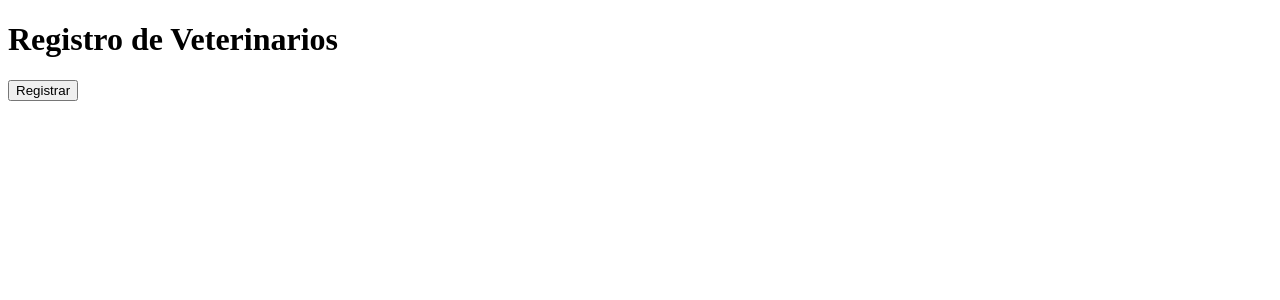
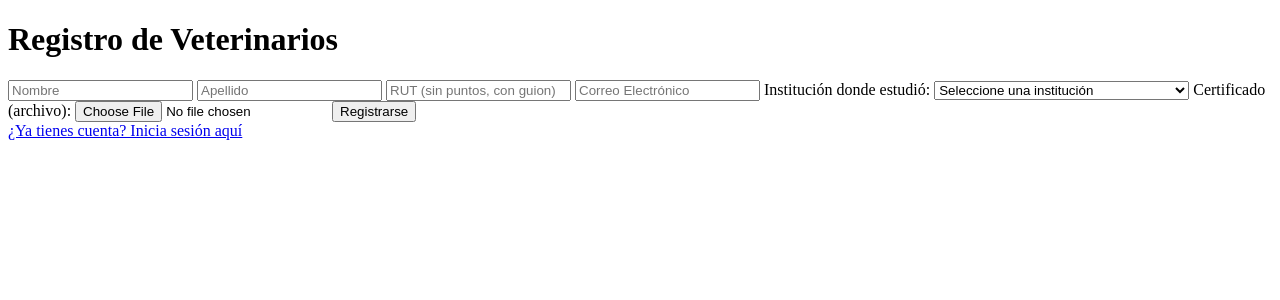
Before and after one commit to bastianp20/MascotApp, a Django app: page /registro_veterinarios/ in a window 1280 px wide. Shown: the top 300 px of the page. Run offline with Django 5.2, Linux system fonts and the light colour scheme; parts of the project's set-up code (start-up, migrations or seed data) failed here and were passed over.

Commit message:
reajustes y cambios
se han hecho reajustes en cuanto a la pagina de los veterinarios y se ha creado una carpeta en static llamada (javascript) para ir agregando todos los archivos javascript ahí

```diff
--- a/MascotApp/veterinarias/admin.py
+++ b/MascotApp/veterinarias/admin.py
@@ -1,5 +1,5 @@
 from django.contrib import admin
 
 # Register your models here.
-from .models import veterinarios
-admin.site.register(veterinarios)
+from .models import veterinario
+admin.site.register(veterinario)
--- a/MascotApp/veterinarias/forms.py
+++ b/MascotApp/veterinarias/forms.py
@@ -1,8 +1,8 @@
 # MascotApp/forms.py
 from django import forms
-from .models import veterinarios
+from .models import veterinario
 
 class RegistroVeterinarioForm(forms.ModelForm):
     class Meta:
-        model = veterinarios
-        fields = ['Nombre', 'Apellido', 'Email', 'Certificado']
+        model = veterinario
+        fields = ['nombre', 'apellido', 'rut', 'email', 'certificado', 'institucion', 'verificado']
--- a/MascotApp/veterinarias/models.py
+++ b/MascotApp/veterinarias/models.py
@@ -21,7 +21,7 @@ instituciones = [
     ('UAconcagua', 'Universidad de Aconcagua'),
 ]
 
-class Veterinario(models.Model):
+class veterinario(models.Model):
     nombre = models.CharField(max_length=200)
     apellido = models.CharField(max_length=200)
     rut = models.CharField(max_length=20)
--- a/MascotApp/veterinarias/static/veterinarios.css
+++ b/MascotApp/veterinarias/static/veterinarios.css
@@ -1,51 +1,9 @@
-body {
-    font-family: Arial, sans-serif;
-    background-color: #f2f2f2;
-    display: flex;
-    flex-direction: column;
-    align-items: center;
-    padding: 50px;
-    justify-content: center;
-    align-items: center;
-    height: 100vh;
-    margin: 0;
+#menu-toggle {
+    position: fixed;
+    top: 20px;
+    left: 20px;
+    font-size: 26px;
+    cursor: pointer;
+    z-index: 1001;
+    color: #2c3e50;
 }
-
-.login-container {
-    background-color: white;
-    padding: 30px 40px;
-    border-radius: 10px;
-    box-shadow: 0 0 15px rgba(0,0,0,0.1);
-    width: 100%;
-    max-width: 400px;
-    text-align: center;
-}
-
-h1 {
-    margin-bottom: 20px;
-    color: #333;
-}
-
-form {
-    margin-bottom: 15px;
-}
-
-.verificacion {
-    margin-top: 15px;
-    font-weight: bold;
-}
-
-.registro-link {
-    display: inline-block;
-    margin-top: 20px;
-    background-color: #4CAF50;
-    color: white;
-    padding: 10px 15px;
-    border-radius: 5px;
-    text-decoration: none;
-    transition: background-color 0.3s;
-}
-
-.registro-link:hover {
-    background-color: #45a049;
-}
--- a/MascotApp/veterinarias/templates/registro_veterinarios.html
+++ b/MascotApp/veterinarias/templates/registro_veterinarios.html
@@ -1,15 +1,57 @@
 {% load static %}
 <!DOCTYPE html>
-<html>
+<html lang="es">
 <head>
-    <title>Registro Veterinario</title>
+    <meta charset="UTF-8">
+    <title>Registro Veterinarios</title>
+    <link rel="stylesheet" href="{% static 'veterinarios.css' %}">
 </head>
 <body>
-    <h1>Registro de Veterinarios</h1>
-    <form method="POST" enctype="multipart/form-data">
-        {% csrf_token %}
-        {{ form.as_p }}
-        <button type="submit">Registrar</button>
-    </form>
+
+    <div class="login-container">
+        <h1>Registro de Veterinarios</h1>
+
+        <form method="post" enctype="multipart/form-data">
+            {% csrf_token %}
+
+            <input type="text" name="nombre" placeholder="Nombre" required>
+
+            <input type="text" name="apellido" placeholder="Apellido" required>
+
+            <input type="text" name="rut" placeholder="RUT (sin puntos, con guion)" required>
+
+            <input type="email" name="email" placeholder="Correo Electrónico" required>
+
+            <label for="institucion">Institución donde estudió:</label>
+            <select name="institucion" id="institucion" required>
+                <option value="" disabled selected>Seleccione una institución</option>
+                <option value="UChile">Universidad de Chile</option>
+                <option value="PUC">Pontificia Universidad Católica de Chile</option>
+                <option value="UCMaule">Universidad Católica del Maule</option>
+                <option value="UAustral">Universidad Austral de Chile</option>
+                <option value="UdeC">Universidad de Concepción</option>
+                <option value="UMayor">Universidad Mayor</option>
+                <option value="USS">Universidad San Sebastián</option>
+                <option value="UDLA">Universidad de Las Américas</option>
+                <option value="UBO">Universidad Bernardo O’Higgins</option>
+                <option value="UCTemuco">Universidad Católica de Temuco</option>
+                <option value="USTomas">Universidad Santo Tomás</option>
+                <option value="UVM">Universidad Viña del Mar</option>
+                <option value="UNAB">Universidad Nacional Andrés Bello</option>
+                <option value="DuocUC">Duoc UC</option>
+                <option value="IPValleCentral">Instituto Profesional Valle Central</option>
+                <option value="IDMA">Centro de Formación Técnica IDMA</option>
+                <option value="UAconcagua">Universidad de Aconcagua</option>
+            </select>
+
+            <label for="certificado">Certificado (archivo):</label>
+            <input type="file" name="certificado" id="certificado" required>
+
+            <button type="submit">Registrarse</button>
+        </form>
+
+        <a href="{% url 'login_veterinarios' %}" class="registro-link">¿Ya tienes cuenta? Inicia sesión aquí</a>
+    </div>
+
 </body>
 </html>
```
Also changed, not shown: MascotApp/veterinarias/templates/veterinario.html (+3 -20 lines).
